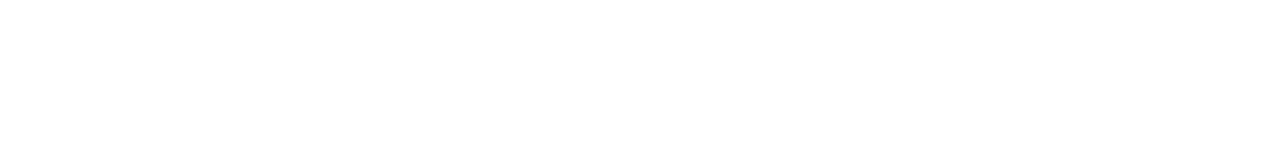
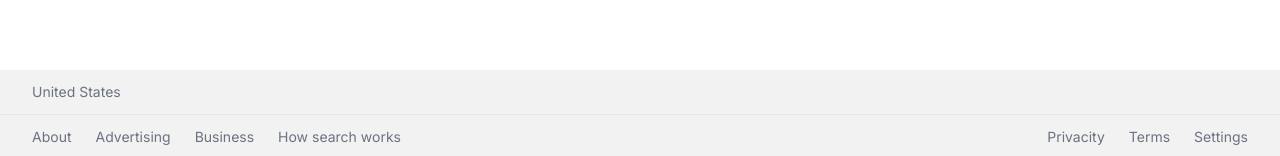
Before and after one commit to patts10/next-google-clone, a Next.js app: page / in a window 1280 px wide. Shown: the part 641-797 px from the top of the page. Built offline with nearby package versions, Linux system fonts and the light colour scheme; no server answers.

Commit message:
feat: add footer component

```diff
--- a/app/layout.tsx
+++ b/app/layout.tsx
@@ -1,6 +1,7 @@
 import type { Metadata } from 'next'
 import { Inter } from 'next/font/google'
 import './globals.css'
+import { Footer } from '@/components'
 
 const inter = Inter({ subsets: ['latin'] })
 
@@ -16,7 +17,9 @@
 }>) {
   return (
     <html lang='en'>
-      <body className={inter.className}>{children}</body>
+      <body className={inter.className}>{children}
+      <Footer />
+        </body>
     </html>
   )
 }
--- /dev/null
+++ b/components/CountryLookup.tsx
@@ -0,0 +1,23 @@
+'use client'
+
+import { useEffect, useState } from 'react'
+
+export const CountryLookup = () => {
+  const [country, setCountry] = useState('United States')
+
+  useEffect(() => {
+    const getCountry = async () => {
+      const response = await fetch('https://extreme-ip-lookup.com/json/')
+        .then((res) => res.json())
+        .then((data) => {
+          if (data?.country) {
+            setCountry(data?.country)
+          }
+        })
+    }
+
+    getCountry()
+  }, [])
+
+  return <div>{country}</div>
+}
--- /dev/null
+++ b/components/Footer.tsx
@@ -0,0 +1,25 @@
+import React from 'react'
+import { CountryLookup } from './CountryLookup'
+
+export const Footer = () => {
+  return (
+    <footer className='absolute bottom-0 text-sm text-gray-500 bg-[#f2f2f2] w-full'>
+      <div className='border-b px-8 py-3'>
+        <CountryLookup />
+      </div>
+      <div className='flex flex-col sm:flex-row justify-between items-center px-8 py-3 space-y-7 sm:space-y-0'>
+        <ul className='flex items-center space-x-6'>
+          <li className='hover:underline cursor-pointer'>About</li>
+          <li className='hover:underline cursor-pointer'>Advertising</li>
+          <li className='hover:underline cursor-pointer'>Business</li>
+          <li className='hover:underline cursor-pointer'>How search works</li>
+        </ul>
+        <ul className='flex items-center space-x-6'>
+          <li className='hover:underline cursor-pointer'>Privacity</li>
+          <li className='hover:underline cursor-pointer'>Terms</li>
+          <li className='hover:underline cursor-pointer'>Settings</li>
+        </ul>
+      </div>
+    </footer>
+  )
+}
--- a/components/index.ts
+++ b/components/index.ts
@@ -1,2 +1,4 @@
 export { HomeHeader } from './HomeHeader'
 export { HomeSearch } from './HomeSearch'
+export { Footer } from './Footer'
+export { CountryLookup } from './CountryLookup'
```
